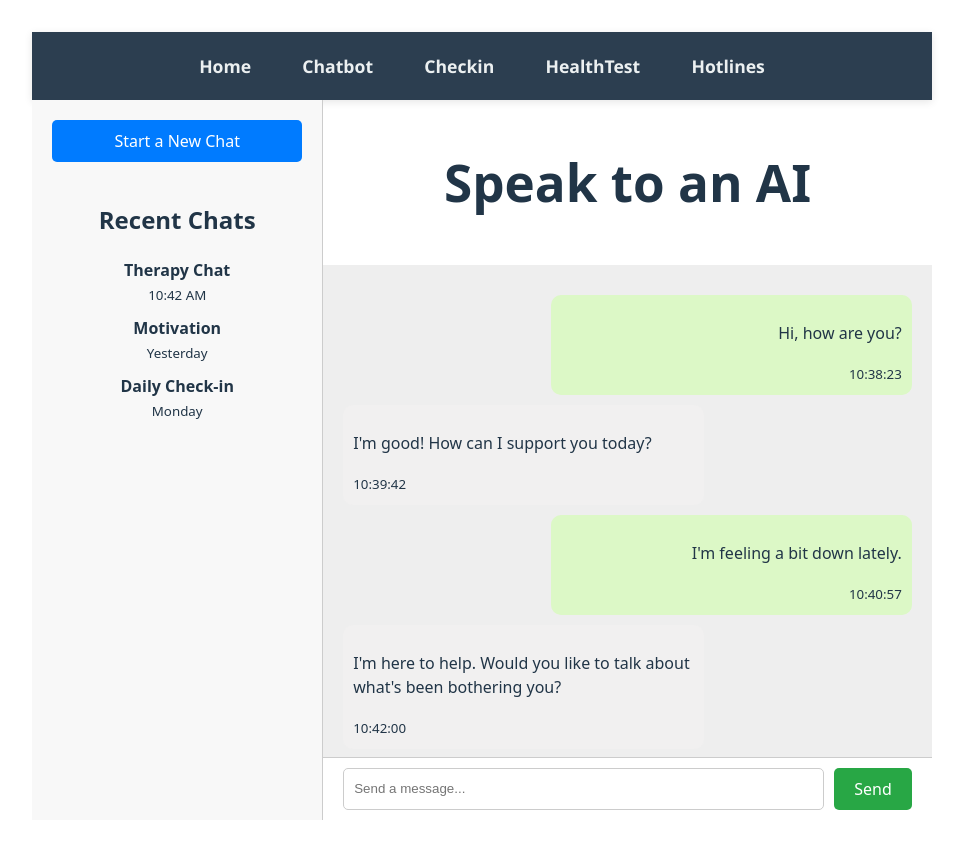
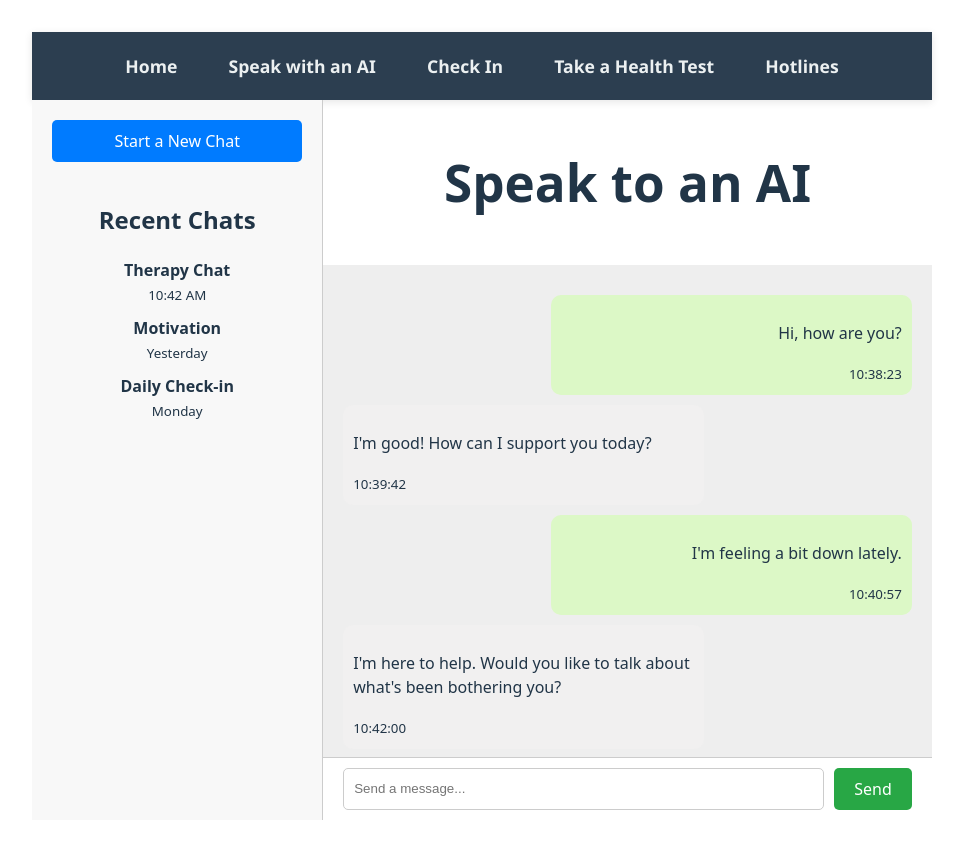
Before and after one commit to SujayO372/MentalHealthProject, a React (Vite) app in the folder MentalHealthProject/: page /chatbot in a window 1280 px wide. Shown: the whole page, without its empty margins (158-1121 px from the left). Built offline with nearby package versions, Linux system fonts and the light colour scheme.

Commit message:
cleaner front end

```diff
--- a/MentalHealthProject/src/components/NavBar.jsx
+++ b/MentalHealthProject/src/components/NavBar.jsx
@@ -1,22 +1,26 @@
-import { Link } from "react-router";
-
 export default function NavBar() {
   return (
     <nav style={{
       padding: "1rem 2rem",
-      backgroundColor: "#2c3e50", // dark blue-gray for calmness
+      backgroundColor: "#2c3e50",
       boxShadow: "0 2px 8px rgba(0, 0, 0, 0.1)",
       display: "flex",
       justifyContent: "center",
       gap: "2rem",
       fontFamily: "'Segoe UI', Tahoma, Geneva, Verdana, sans-serif",
     }}>
-      {["Home", "Chatbot", "Checkin", "HealthTest", "Hotlines"].map((page) => (
-        <Link
-          key={page}
-          to={page === "Home" ? "/" : `/${page.toLowerCase()}`}
+      {[
+        { name: "Home", href: "/" },
+        { name: "Speak with an AI", href: "/chatbot" },
+        { name: "Check In", href: "/checkin" },
+        { name: "Take a Health Test", href: "/healthtest" },
+        { name: "Hotlines", href: "/hotlines" },
+      ].map(({ name, href }) => (
+        <a
+          key={name}
+          href={href}
           style={{
-            color: "#ecf0f1", // light gray text
+            color: "#ecf0f1",
             textDecoration: "none",
             fontWeight: "600",
             fontSize: "1.1rem",
@@ -25,16 +29,16 @@ export default function NavBar() {
             transition: "background-color 0.3s ease, color 0.3s ease",
           }}
           onMouseEnter={(e) => {
-            e.target.style.backgroundColor = "#50e3c2"; // teal highlight on hover
-            e.target.style.color = "#2c3e50"; // dark text on hover
+            e.target.style.backgroundColor = "#50e3c2";
+            e.target.style.color = "#2c3e50";
           }}
           onMouseLeave={(e) => {
             e.target.style.backgroundColor = "transparent";
             e.target.style.color = "#ecf0f1";
           }}
         >
-          {page}
-        </Link>
+          {name}
+        </a>
       ))}
     </nav>
   );
```
